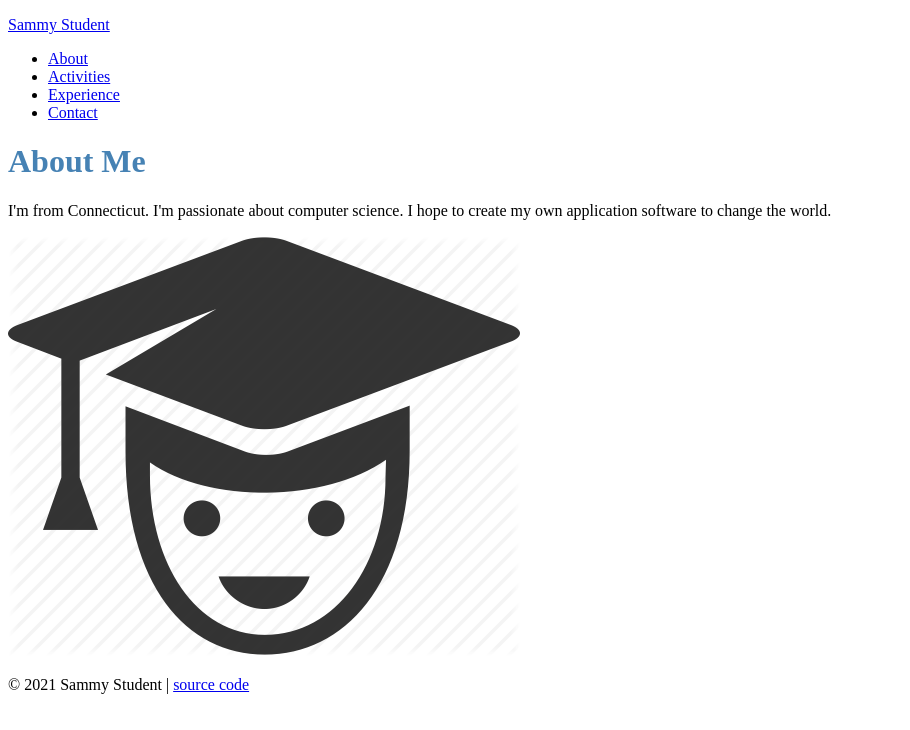
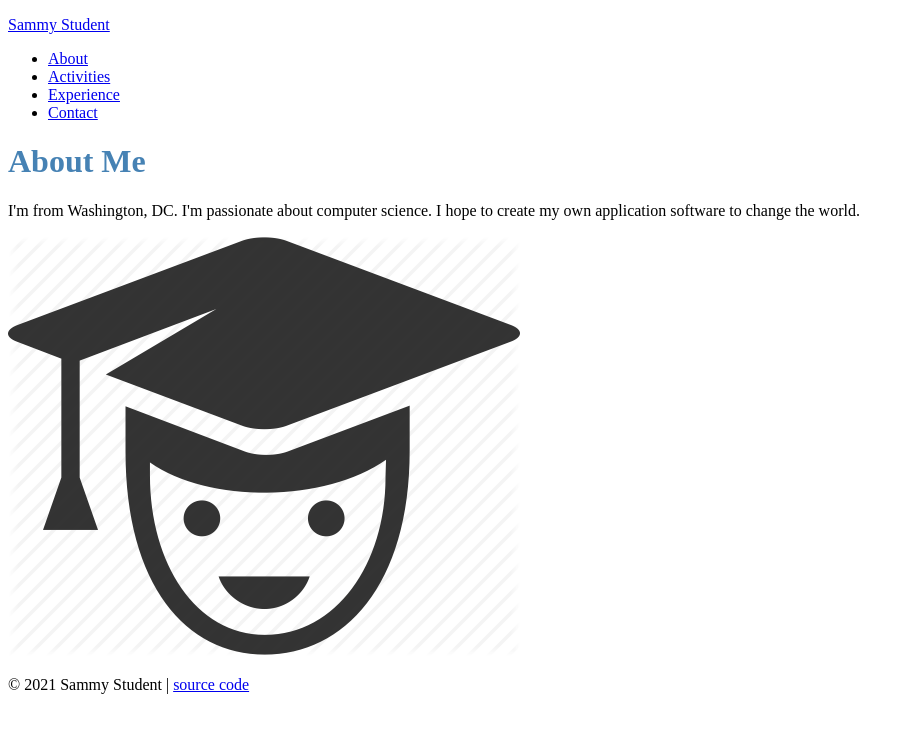
Before and after one commit to Guthaharsha/Class_2, a plain HTML site: page about.html in a window 1280 px wide. Shown: the whole page, without its empty margins (0-910 px from the left). Drawn offline with Linux system fonts and the light colour scheme.

Commit message:
Updated about page

```diff
--- a/about.html
+++ b/about.html
@@ -21,7 +21,7 @@
     <div class="page">
       <h1>About Me</h1>
       <p>
-        I'm from Connecticut. I'm passionate about computer science. I hope to create my own application software to change the world.
+        I'm from Washington, DC. I'm passionate about computer science. I hope to create my own application software to change the world.
       </p>
       <img src="images/education_icons_IF-02-512.png" alt="an icon of a student with a mortarboard" />
     </div>
```
Also changed, not shown: 1 other file.
